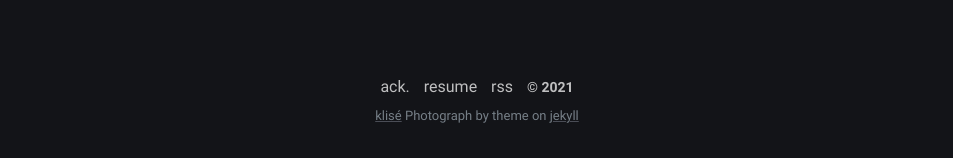
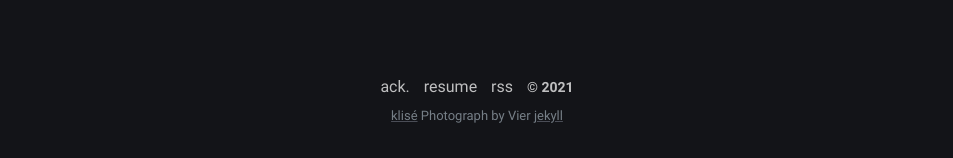
Before and after one commit to X-Vier/super-turmeric-17d7d, a Jekyll site: the page built from index.md, in a window 1280 px wide. Shown: the part 795-953 px from the top of the page, without its empty margins (163-1116 px from the left). Built offline with Jekyll 4.4.1, drawn with Linux system fonts in a browser that asks for light colours.

Commit message:
footer.html: changed

```diff
--- a/_includes/footer.html
+++ b/_includes/footer.html
@@ -11,7 +11,7 @@
       rel="noreferrer noopener"
       >klisé</a
     >
-    Photograph by theme on
+    Photograph by Vier
     <a href="https://jekyllrb.com" target="_blank" rel="noreferrer noopener"
       >jekyll</a
     >
```
